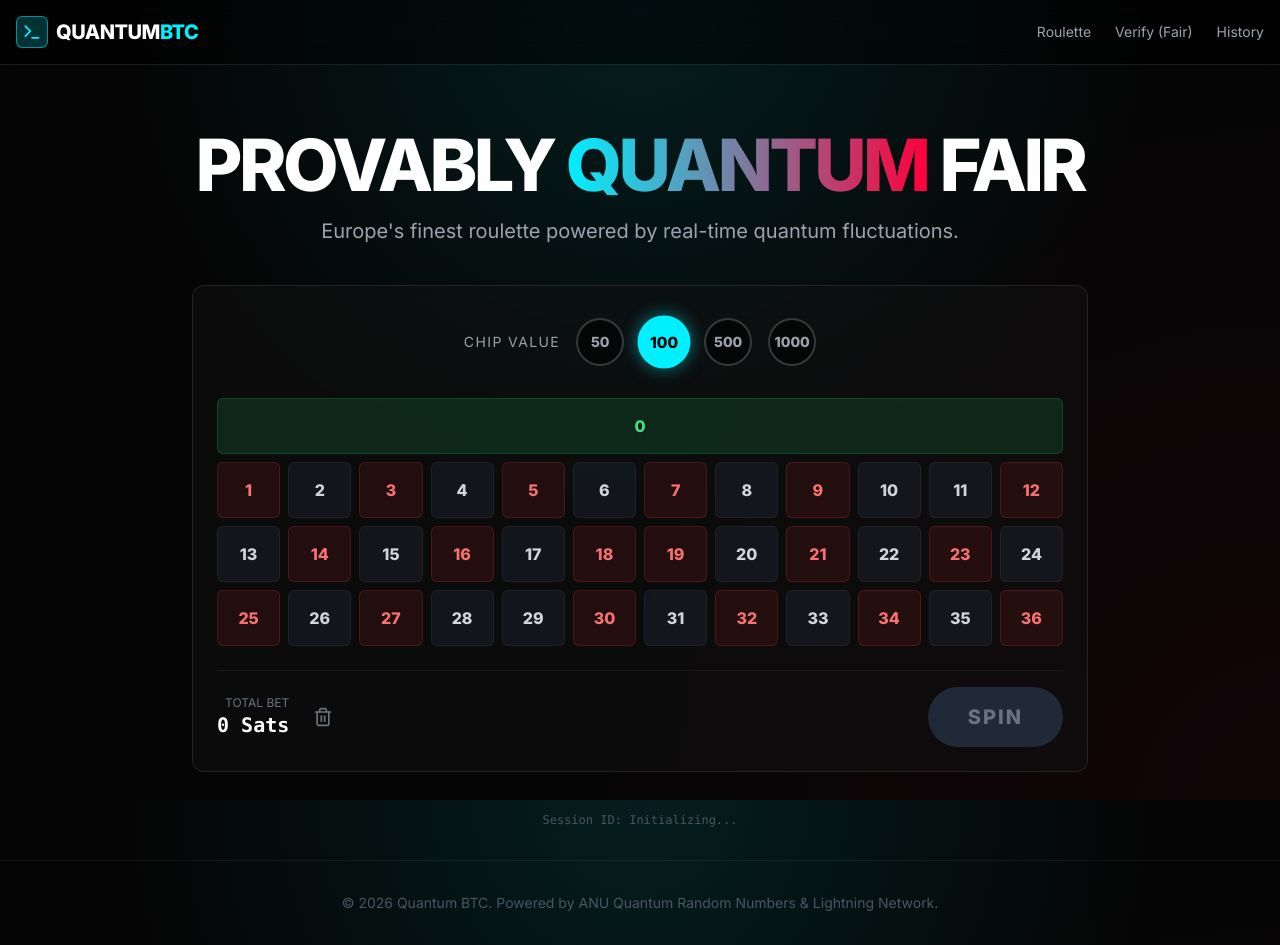
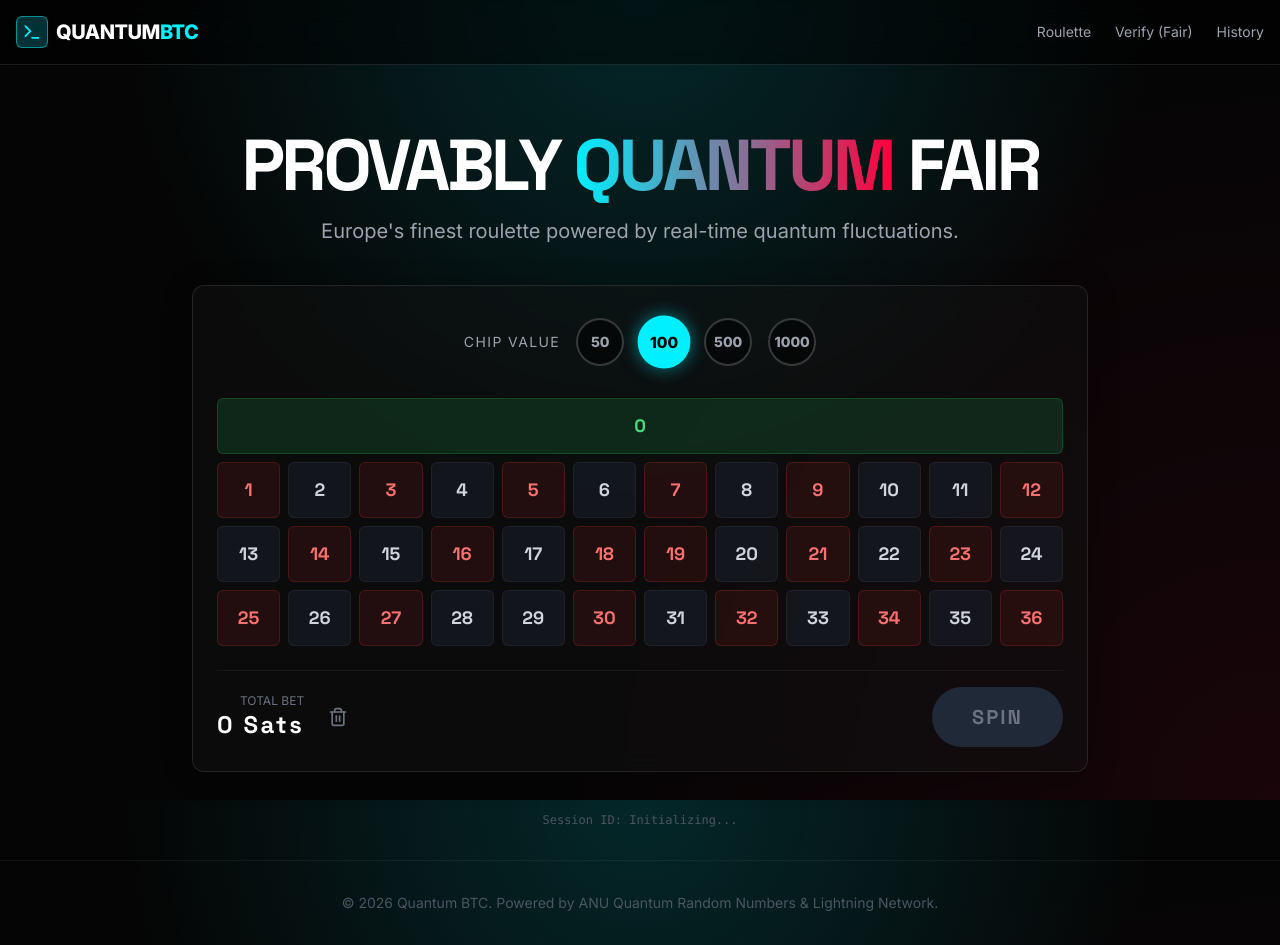
Before and after one commit to Rayo2010x/quantum-btc-backend, a React app in the folder frontend/: page / in a window 1280 px wide. Built offline with nearby package versions, Linux system fonts and the light colour scheme; no server answers; the HTML template or start-up script is replaced by a standard one.

Commit message:
feat/fix: Frontend V1.0 Premium Integration & Geo-Block Fix

```diff
--- a/frontend/src/App.tsx
+++ b/frontend/src/App.tsx
@@ -18,7 +18,7 @@
 
         {/* Hero Section */}
         <div className="space-y-4 pt-8">
-          <h1 className="text-5xl md:text-7xl font-extrabold tracking-tighter">
+          <h1 className="text-5xl md:text-7xl font-extrabold tracking-tighter font-display">
             PROVABLY <span className="text-transparent bg-clip-text bg-gradient-to-r from-primary to-secondary">QUANTUM</span> FAIR
           </h1>
           <p className="text-lg md:text-xl text-gray-400 max-w-2xl mx-auto">
--- a/frontend/src/components/game/BetControls.tsx
+++ b/frontend/src/components/game/BetControls.tsx
@@ -24,10 +24,13 @@
     const [isSpinning, setIsSpinning] = useState(false);
     const [showResultOverlay, setShowResultOverlay] = useState(false);
 
+    // System Limiter State
+    const [isMaintenance, setIsMaintenance] = useState(false);
+
     const totalWager = Object.values(bets).reduce((a, b) => a + b, 0);
 
     const handleNumberClick = (num: number) => {
-        if (currentBet || isSpinning) return; // Lock during spin
+        if (currentBet || isSpinning || isMaintenance) return; // Lock during spin or maintenance
         setBets(prev => {
             const current = prev[num] || 0;
             return {
@@ -76,7 +79,7 @@
     };
 
     const handleClear = () => {
-        if (currentBet && !betStatus?.outcome && !isSpinning) return;
+        if ((currentBet && !betStatus?.outcome && !isSpinning) || isMaintenance) return;
         setBets({});
         setCurrentBet(null);
         setBetStatus(null);
@@ -99,7 +102,13 @@
             setCurrentBet(res);
         } catch (err: any) {
             console.error(err);
-            setError(err.response?.data?.error || err.message || "Failed to create invoice");
+            if (err.response?.status === 400) {
+                setError("Exposure Limit Reached: Maximum potential payout exceeds allowable risk. Please lower your wager.");
+            } else if (err.response?.status === 503) {
+                setIsMaintenance(true);
+            } else {
+                setError("Transaction failed. Please try again.");
+            }
         } finally {
             setLoading(false);
         }
@@ -107,13 +116,30 @@
 
 
     return (
-        <div className="w-full max-w-4xl mx-auto p-4 sm:p-6 bg-surface/50 backdrop-blur-sm rounded-xl border border-white/10 space-y-6 relative">
+        <div className="w-full max-w-4xl mx-auto p-4 sm:p-6 glass rounded-xl space-y-6 relative">
 
             {/* Error Overlay */}
             {error && (
-                <div className="absolute top-4 left-4 right-4 z-50 p-4 bg-red-900/90 border border-red-500 rounded-lg text-white flex justify-between items-center">
-                    <span className="flex items-center gap-2"><AlertCircle size={18} /> {error}</span>
-                    <button onClick={() => setError(null)}><X size={18} /></button>
+                <div className="absolute top-4 left-4 right-4 z-[60] p-4 bg-red-900/90 border border-red-500 rounded-lg text-white flex justify-between items-center shadow-lg backdrop-blur-sm animate-in fade-in slide-in-from-top-4">
+                    <span className="flex items-center gap-3"><AlertCircle size={20} className="shrink-0" /> <span className="text-sm font-medium">{error}</span></span>
+                    <button onClick={() => setError(null)} className="hover:bg-white/10 p-1 rounded-md transition-colors"><X size={18} /></button>
+                </div>
+            )}
+
+            {/* Maintenance Overlay */}
+            {isMaintenance && (
+                <div className="absolute inset-0 z-[100] flex flex-col items-center justify-center bg-black/95 backdrop-blur-md p-6 rounded-xl border border-red-500/50 text-center animate-in zoom-in duration-300">
+                    <AlertCircle size={56} className="text-red-500 mb-6 animate-pulse" />
+                    <h2 className="text-3xl font-display font-bold text-red-500 mb-3 tracking-wide uppercase">Liquidity Maintenance</h2>
+                    <p className="text-gray-300 max-w-sm mb-8 text-sm leading-relaxed">
+                        The platform is currently operating under restricted liquidity mode. Betting controls are temporarily disabled to ensure player safety.
+                    </p>
+                    <button
+                        onClick={() => setIsMaintenance(false)}
+                        className="px-8 py-3 bg-red-500/10 border border-red-500/30 hover:bg-red-500/20 text-red-400 rounded-full font-display text-sm tracking-widest uppercase transition-all"
+                    >
+                        Acknowledge
+                    </button>
                 </div>
             )}
 
@@ -122,7 +148,7 @@
                 <div className="fixed inset-0 z-50 flex items-center justify-center bg-black/80 backdrop-blur-sm p-4">
                     <div className="bg-surface border border-primary/30 p-8 rounded-2xl max-w-md w-full text-center space-y-6 shadow-[0_0_50px_rgba(0,240,255,0.2)]">
                         <div>
-                            <h2 className="text-2xl font-bold text-white mb-2">Pay to Spin</h2>
+                            <h2 className="text-2xl font-bold text-white mb-2 font-display">Pay to Spin</h2>
                             <p className="text-gray-400">Scan via Lightning Wallet</p>
                         </div>
 
@@ -130,7 +156,7 @@
                             <QRCodeSVG value={currentBet.paymentRequest} size={200} />
                         </div>
 
-                        <div className="font-mono text-xl text-primary font-bold">
+                        <div className="font-mono text-xl text-primary font-bold font-display">
                             {currentBet.amountSat} sats
                         </div>
 
@@ -167,7 +193,7 @@
                         betStatus.status === 'WON' ? "bg-green-500" : "bg-red-500"
                     )} />
 
-                    <h2 className={cn("text-4xl font-bold mb-4", betStatus.status === 'WON' ? "text-green-400" : "text-red-400")}>
+                    <h2 className={cn("text-4xl font-bold mb-4 font-display", betStatus.status === 'WON' ? "text-green-400" : "text-red-400")}>
                         {betStatus.status === 'WON' ? "YOU WON!" : "ROUND OVER"}
                     </h2>
 
@@ -260,7 +286,7 @@
                 <div className="flex items-center gap-4">
                     <div className="text-right">
                         <span className="block text-xs text-gray-500 uppercase">Total Bet</span>
-                        <span className="text-xl font-mono font-bold text-white">{totalWager} Sats</span>
+                        <span className="text-2xl font-display font-bold text-white tracking-widest">{totalWager} Sats</span>
                     </div>
                     <button
                         onClick={handleClear}
@@ -273,10 +299,10 @@
 
                 <button
                     onClick={handleSpin}
-                    disabled={loading || totalWager === 0}
+                    disabled={loading || totalWager === 0 || isMaintenance}
                     className={cn(
-                        "w-full sm:w-auto px-10 py-4 rounded-full font-bold text-xl uppercase tracking-widest transition-all",
-                        loading || totalWager === 0
+                        "w-full sm:w-auto px-10 py-4 rounded-full font-bold text-xl uppercase tracking-widest transition-all font-display",
+                        loading || totalWager === 0 || isMaintenance
                             ? "bg-gray-800 text-gray-500 cursor-not-allowed"
                             : "bg-primary text-black hover:bg-primary/90 shadow-[0_0_20px_rgba(0,240,255,0.3)] hover:shadow-[0_0_30px_rgba(0,240,255,0.5)] active:scale-95"
                     )}
@@ -320,7 +346,7 @@
                 className
             )}
         >
-            <span className="z-10">{num}</span>
+            <span className="z-10 font-display text-lg">{num}</span>
 
             {/* Chip Indicator */}
             {currentBet > 0 && (
--- a/frontend/src/index.css
+++ b/frontend/src/index.css
@@ -1,8 +1,14 @@
-@import url('https://fonts.googleapis.com/css2?family=Inter:wght@400;600;800&display=swap');
+@import url('https://fonts.googleapis.com/css2?family=Inter:wght@400;600;800&family=Space+Grotesk:wght@400;600;700&display=swap');
 
 @tailwind base;
 @tailwind components;
 @tailwind utilities;
+
+@layer utilities {
+  .glass {
+    @apply bg-surface/50 backdrop-blur-md border border-white/10 shadow-[0_4px_30px_rgba(0,0,0,0.3)];
+  }
+}
 
 :root {
   color-scheme: dark;
@@ -11,7 +17,7 @@
 body {
   @apply bg-background text-white font-sans antialiased;
   background-image:
-    radial-gradient(circle at 50% 0%, rgba(0, 240, 255, 0.1) 0%, transparent 50%),
-    radial-gradient(circle at 100% 100%, rgba(255, 0, 60, 0.05) 0%, transparent 50%);
+    radial-gradient(circle at 50% 0%, rgba(0, 240, 255, 0.15) 0%, transparent 50%),
+    radial-gradient(circle at 100% 100%, rgba(255, 0, 60, 0.08) 0%, transparent 50%);
   background-attachment: fixed;
 }
--- a/frontend/tailwind.config.js
+++ b/frontend/tailwind.config.js
@@ -15,6 +15,7 @@
             },
             fontFamily: {
                 sans: ['Inter', 'sans-serif'],
+                display: ['Space Grotesk', 'sans-serif'],
             },
             animation: {
                 'spin-slow': 'spin 3s linear infinite',
```
Also changed, not shown: 6 other files (tests, documents, lock files or other folders).
